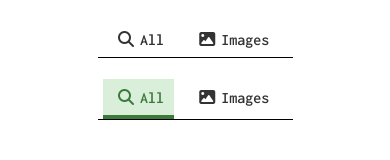
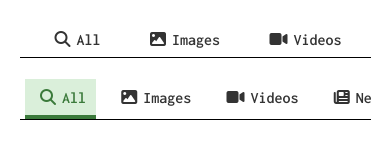
Before and after one commit to BelideNikhil/Week-Two-Assignment, a plain HTML site: page Tabs/tabs.html in a window 390 px wide. Drawn offline with Linux system fonts and the light colour scheme.

Commit message:
feat add-media-for-mobile

```diff
--- a/Tabs/tabs.css
+++ b/Tabs/tabs.css
@@ -1,13 +1,17 @@
 .tab-container{
-    width:50%;
+    width:90%;
     margin:1rem auto;
     overflow: hidden;
 }
 
 .tab-content{
+    width: 55%;
+    margin: auto;
     display: flex;
     justify-content: space-evenly;
     border-bottom: 1px solid;
+    transition: 0.6s;
+
 }
 .tab-content button{
     margin-bottom: 0;
@@ -18,9 +22,17 @@
 }
 
 /* hiding scrollbars but having scroll */
+
 .scroll-tab {
     scrollbar-width: none;  /* Firefox */
+    scroll-behavior: smooth;
 }
 .scroll-tab::-webkit-scrollbar {
     display: none;  /* Safari and Chrome */
+    scroll-behavior: smooth;
 }
+@media screen and (max-width:700px) {
+    .tab-content{
+        width: 100%;
+    }
+}
```
